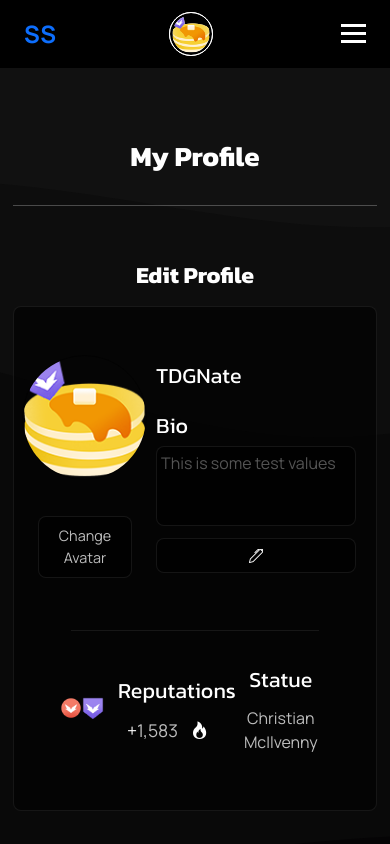
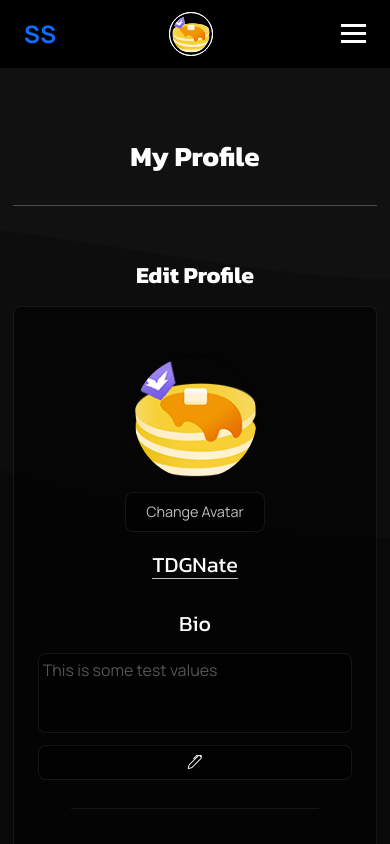
Before and after one commit to TDG-Org/Statue-Status, a React (Create React App) app in the folder client/: page /profile in a window 390 px wide. Shown: the top 844 px of the page. Built offline with nearby package versions, Linux system fonts and the light colour scheme.

Commit message:
making page adapt to mobile

```diff
--- a/client/src/pages/Profile/ProfilePage.jsx
+++ b/client/src/pages/Profile/ProfilePage.jsx
@@ -47,7 +47,7 @@ const ProfilePage = () => {
 
                 {/* Bio  */}
                 <div className="profile-sect-bio">
-                  <h4>Bio</h4>
+                  <h4 id="bioTitle">Bio</h4>
                   <textarea type="text" className="bio-input" value="This is some test values" disabled></textarea>
                   <button className="edit-bio-btn"><i className="bi bi-pen"></i></button>
                 </div>
@@ -70,7 +70,7 @@ const ProfilePage = () => {
               </div>
 
               {/* Reputations  */}
-              <div className="profile-sect-reps">
+              <div className="profile-sect-reps" id="profileSectReps">
                 <h4>Reputations</h4>
                 <div className="rep">
                   <span>+</span>
--- a/client/src/pages/Profile/ProfilePage.scss
+++ b/client/src/pages/Profile/ProfilePage.scss
@@ -63,7 +63,6 @@
             img {
               width: 100%;
             }
-
             &:hover {
               border: 1.25px solid $accent-clr;
               .avatar-edit-overlay {
@@ -222,8 +221,6 @@
   }
 }
 
-// 1365
-
 // Media Queries
 
 @media screen and (max-width: 1365px) {
@@ -252,7 +249,7 @@
           width: 100%;
           justify-content: space-evenly;
           .text-edit-side {
-            width: 65% !important;
+            width: 65%;
           }
         }
           // User info
@@ -288,3 +285,44 @@
     }
   }
 }
+
+@media screen and (max-width: 625px) {
+  .user-edit {
+    flex-direction: column !important;
+    gap: 0 !important;
+    #profileUsername {
+      border-bottom: 1px solid $mid-light-clr;
+    }
+    .change-avatar {
+      margin: 0 !important;
+      margin-top: .75rem !important;
+    }
+    .profile-sect-badge {
+      img {
+        width: 25px !important;
+      }
+    }
+    .profile-sect-avatar, .text-edit-side {
+      width: 100% !important;
+      align-items: center  !important;
+      #bioTitle {
+        text-align: center;
+        margin: 1rem auto !important;
+      }
+    }
+    .profile-sect-reps, .profile-sect-statue {
+      width:80% !important;
+    }
+    .bio-input {
+      min-width: 100% !important;
+    }
+  }
+  .other-user-info {
+    flex-direction: column !important;
+    gap: 2rem;
+  }
+
+  .no-statue {
+    text-align: center;
+  }
+}
```
